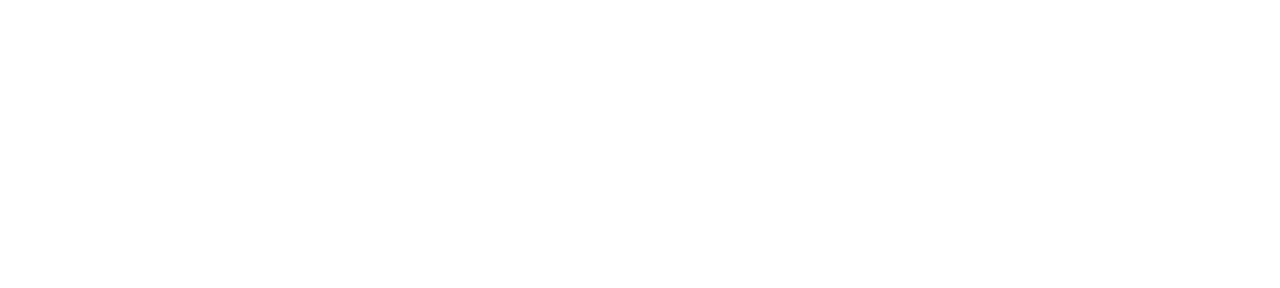
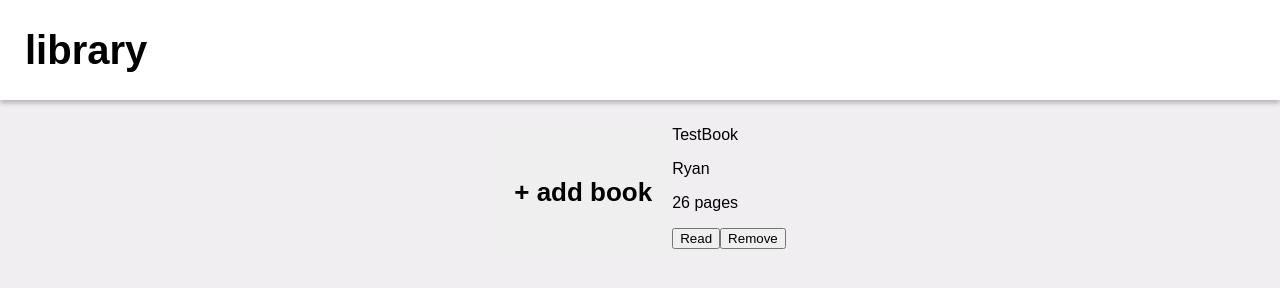
Before and after one commit to ColdBlood237/odin-library, a plain HTML site: page index.html in a window 1280 px wide. Drawn offline with Linux system fonts and the light colour scheme.

Commit message:
Reimplement the display function so that it display the books on screen, and add the page frontend

```diff
--- a/app.js
+++ b/app.js
@@ -1,3 +1,5 @@
+const shelf = document.getElementById("shelf");
+
 let myLibrary = [];
 
 function Book(title, author, pages, read) {
@@ -6,13 +8,6 @@ function Book(title, author, pages, read) {
   this.author = author;
   this.pages = pages;
   this.read = read;
-  this.info = function () {
-    if (read) {
-      return `${title} by ${author}, ${pages} pages, read`;
-    } else {
-      return `${title} by ${author}, ${pages} pages, not read yet`;
-    }
-  };
 }
 
 function addBookToLibrary(titleInput, authorInput, pagesInput, readInput) {
@@ -22,7 +17,47 @@ function addBookToLibrary(titleInput, authorInput, pagesInput, readInput) {
 }
 
 function displayBooks() {
-  for (book of myLibrary) {
-    console.log(book.info());
-  }
+  myLibrary.forEach((book) => {
+    const bookNode = document.createElement("div");
+    bookNode.classList.add("book-card");
+
+    const title = document.createElement("p");
+    title.classList.add("book-title");
+    const titleNode = document.createTextNode(book.title);
+    title.appendChild(titleNode);
+    bookNode.appendChild(title);
+
+    const author = document.createElement("p");
+    author.classList.add("book-author");
+    author.textContent = book.author;
+    bookNode.appendChild(author);
+
+    const pages = document.createElement("p");
+    pages.classList.add("book-pages");
+    pages.textContent = `${book.pages} pages`;
+    bookNode.appendChild(pages);
+
+    const readBtn = document.createElement("button");
+    if (book.read) {
+      readBtn.classList.add("book-read");
+      readBtn.textContent = "Read";
+    } else {
+      readBtn.classList.add("book-not-read");
+      readBtn.textContent = "Not read";
+    }
+    bookNode.appendChild(readBtn);
+
+    const removeBtn = document.createElement("button");
+    removeBtn.classList.add("book-remove-btn");
+    removeBtn.textContent = "Remove";
+    bookNode.appendChild(removeBtn);
+
+    console.log(bookNode);
+    shelf.appendChild(bookNode);
+  });
 }
+
+const testBook = new Book("TestBook", "Ryan", 26, true);
+myLibrary.push(testBook);
+
+displayBooks();
--- a/index.html
+++ b/index.html
@@ -7,11 +7,17 @@
         <meta name="viewport" content="width=device-width, initial-scale=1.0">
         <title>Library</title>
         <link rel="stylesheet" href="styles.css">
-        <script src="app.js"></script>
+        <script src="app.js" defer></script>
     </head>
 
     <body>
-
+        <div class="header">
+            <h1>library</h1>
+        </div>
+        <div class="main">
+            <button class="add-btn">+ add book</button>
+            <div id="shelf"></div>
+        </div>
     </body>
 
 </html>
--- a/styles.css
+++ b/styles.css
@@ -0,0 +1,40 @@
+body {
+  font-family: sans-serif;
+  margin: 0;
+  background-color: #f0eef1;
+}
+
+.header {
+  height: 100px;
+  background-color: #ffffff;
+  box-shadow: 0px 3px 5px 0px rgba(0, 0, 0, 0.25);
+  margin-bottom: 10px;
+  display: flex;
+  align-items: center;
+}
+
+h1 {
+  font-size: 2.5rem;
+  margin-left: 25px;
+}
+
+.main {
+  display: flex;
+  justify-content: center;
+  background-color: #f0eef1;
+}
+
+.add-btn {
+  border: 0;
+  font-size: 26px;
+  font-weight: bold;
+  padding: 10px 20px;
+  margin-top: 25px;
+  cursor: pointer;
+}
+
+.add-btn:hover {
+  filter: brightness(90%);
+  border-radius: 10px;
+  transition: filter 0.15s ease-in-out;
+}
```
